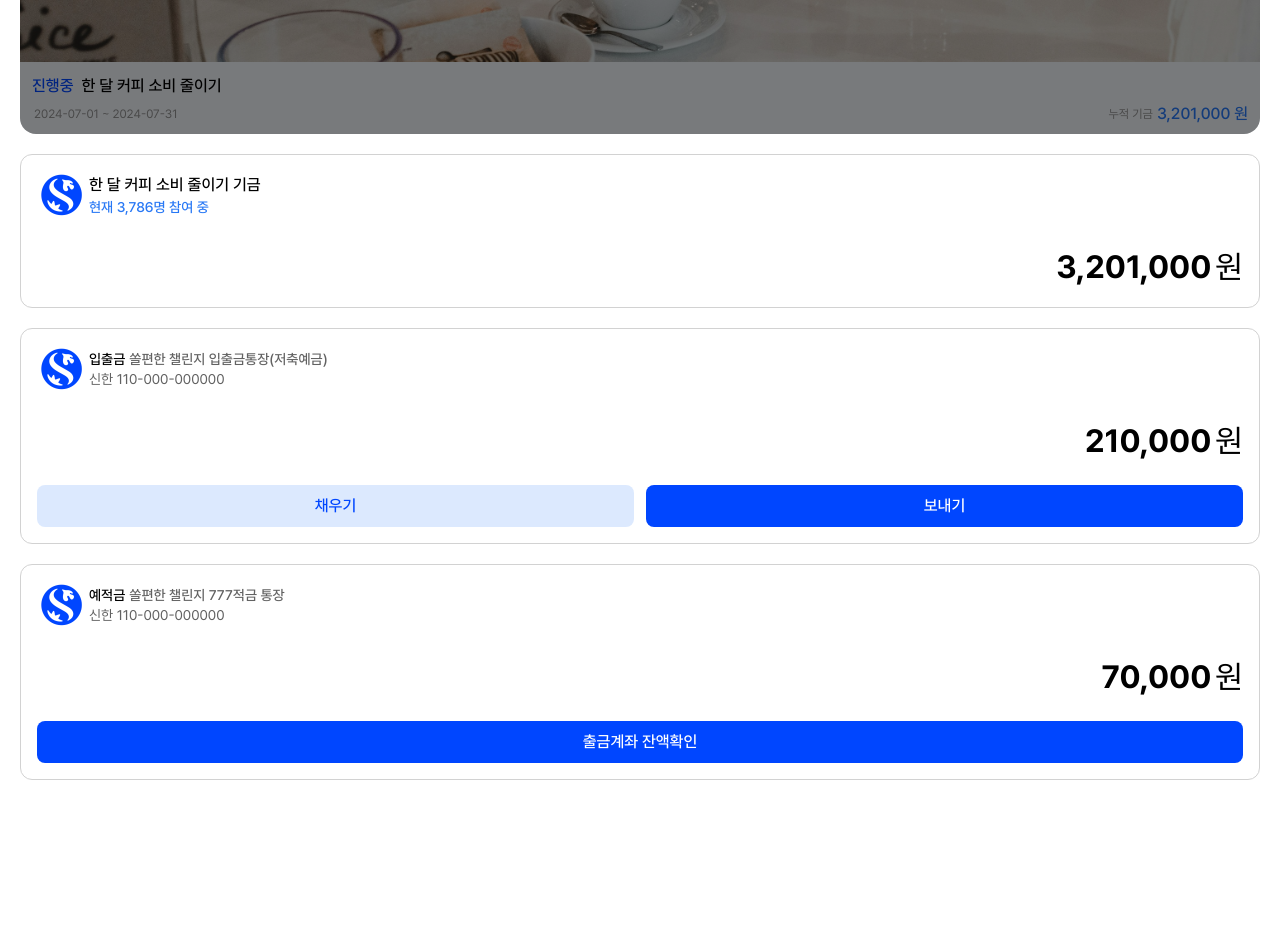
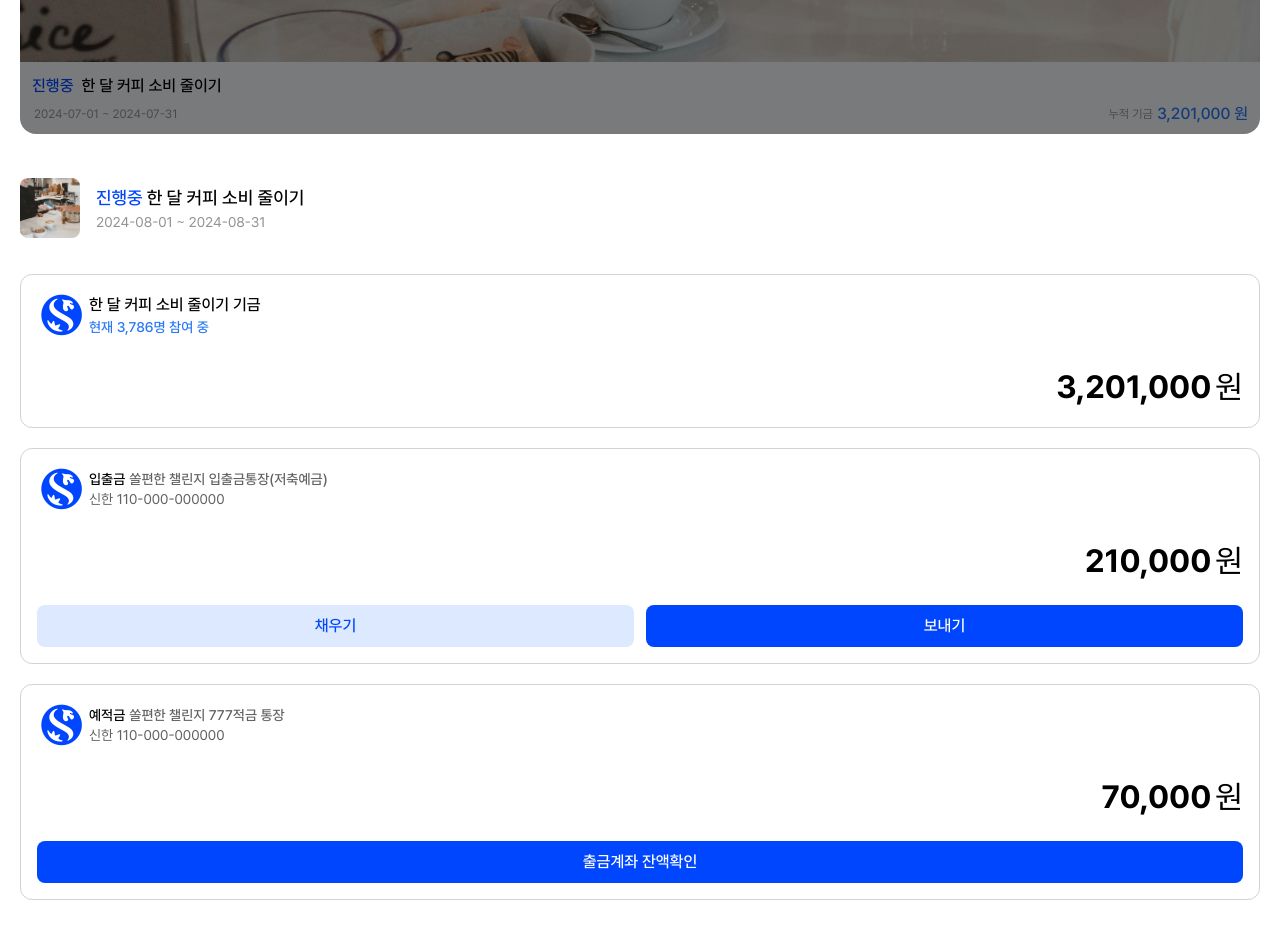
Before and after one commit to dongibuyeo/core-frontend, a Next.js app: page /home in a window 1280 px wide. Shown: the part 2214-3152 px from the top of the page. Before the commit the page ends 3066 px from the top, so only its background shows below. Built offline with nearby package versions, Linux system fonts and the light colour scheme.

Commit message:
Feat: MiniChallengeCard 구현

```diff
--- a/src/app/home/page.tsx
+++ b/src/app/home/page.tsx
@@ -8,6 +8,7 @@ import FundCard from '@/components/FundCard'
 import { ArrowLeft } from '@/public/svg/index'
 import { ChallengeStatus } from '@/types/ChallengeStatus'
 import { useState } from 'react'
+import MiniChallengeCard from '@/components/MiniChallengeCard'
 
 export default function Home() {
   const [challengeStatus, setChallengeStatus] =
@@ -57,6 +58,13 @@ export default function Home() {
           fund={3201000}
           imageUrl="/image/coffee.jpg"
         />
+        <MiniChallengeCard
+          title="한 달 커피 소비 줄이기"
+          startDate="2024-08-01"
+          endDate="2024-08-31"
+          imageUrl="/image/coffee.jpg"
+          isChallengeSuccessful
+        />
       </div>
       <div className="w-full flex flex-col justify-center gap-5 mt-5">
         <div className="w-full flex justify-center">
--- /dev/null
+++ b/src/components/MiniChallengeCard.tsx
@@ -0,0 +1,62 @@
+'use client'
+
+import Image from 'next/image'
+import { useMemo } from 'react'
+import { calculateDday } from '@/utils/calculateDday'
+
+interface Props {
+  title: string
+  startDate: string
+  endDate: string
+  imageUrl: string
+  isChallengeSuccessful: boolean
+}
+
+export default function MiniChallengeCard({
+  title,
+  startDate,
+  endDate,
+  imageUrl,
+  isChallengeSuccessful,
+}: Props) {
+  const challengeStatus = useMemo(() => {
+    const today = new Date()
+    const start = new Date(startDate)
+    const end = new Date(endDate)
+
+    if (today < start) {
+      return '참여 예정'
+    }
+    if (today >= start && today <= end) {
+      return '진행중'
+    }
+    return isChallengeSuccessful ? '정산 필요' : '완료'
+  }, [startDate, endDate, isChallengeSuccessful])
+
+  return (
+    <div className="flex items-center bg-white w-full py-4">
+      <div className="flex w-[3.75rem] h-[3.75rem] overflow-hidden rounded-lg mr-4">
+        <Image
+          src={imageUrl}
+          alt="Challenge Image"
+          height={60}
+          width={60}
+          className="object-cover"
+        />
+      </div>
+      <div className="flex flex-col">
+        <div className="flex justify-start items-center">
+          <span className="text-lg font-medium text-primary">
+            {challengeStatus === '참여 예정' || challengeStatus === '진행중'
+              ? calculateDday(startDate)
+              : challengeStatus}
+          </span>
+          <span className="text-lg font-medium text-black ml-1">{title}</span>
+        </div>
+        <span className="text-sm text-_grey-300">
+          {startDate} ~ {endDate}
+        </span>
+      </div>
+    </div>
+  )
+}
```
